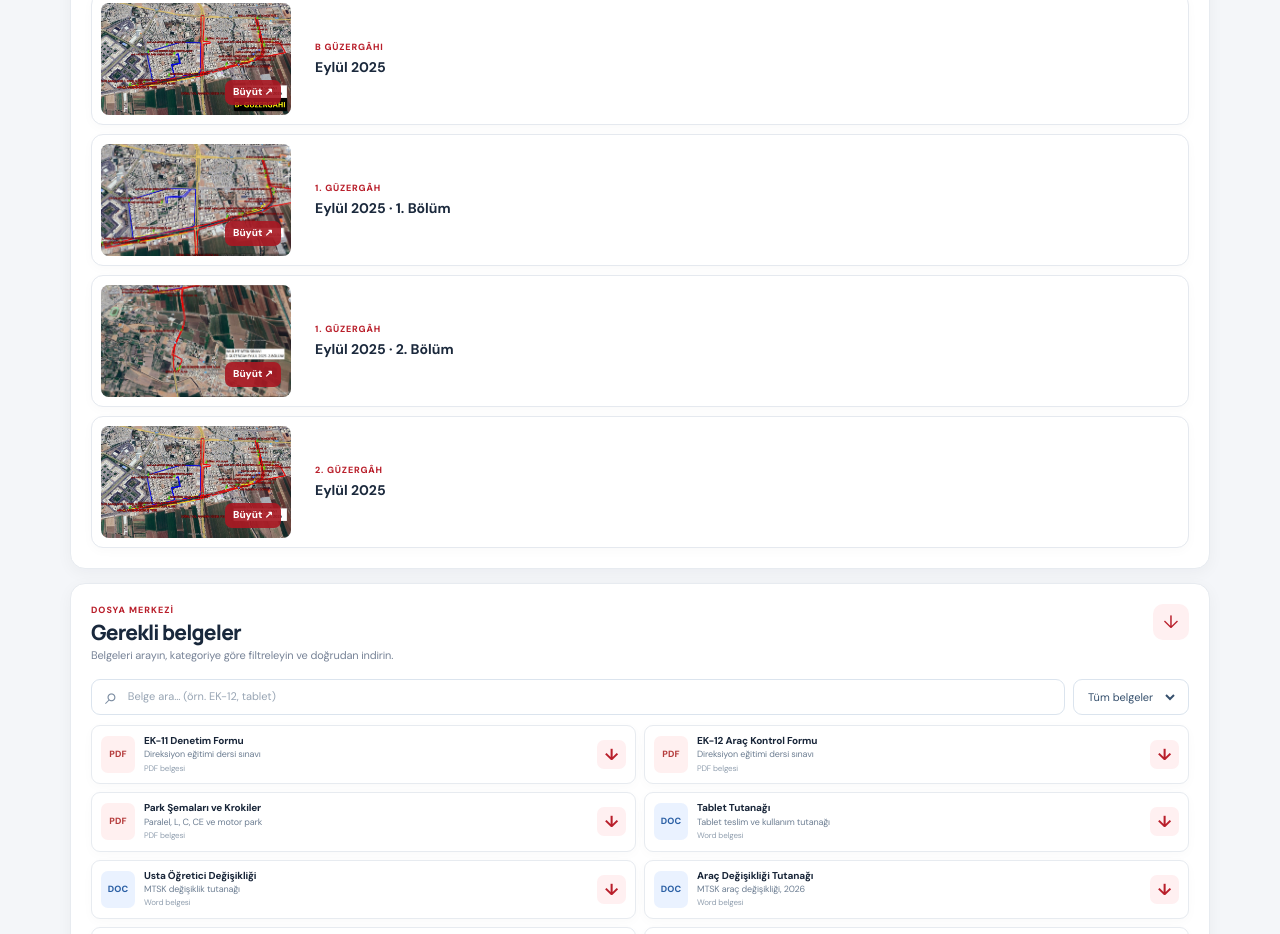
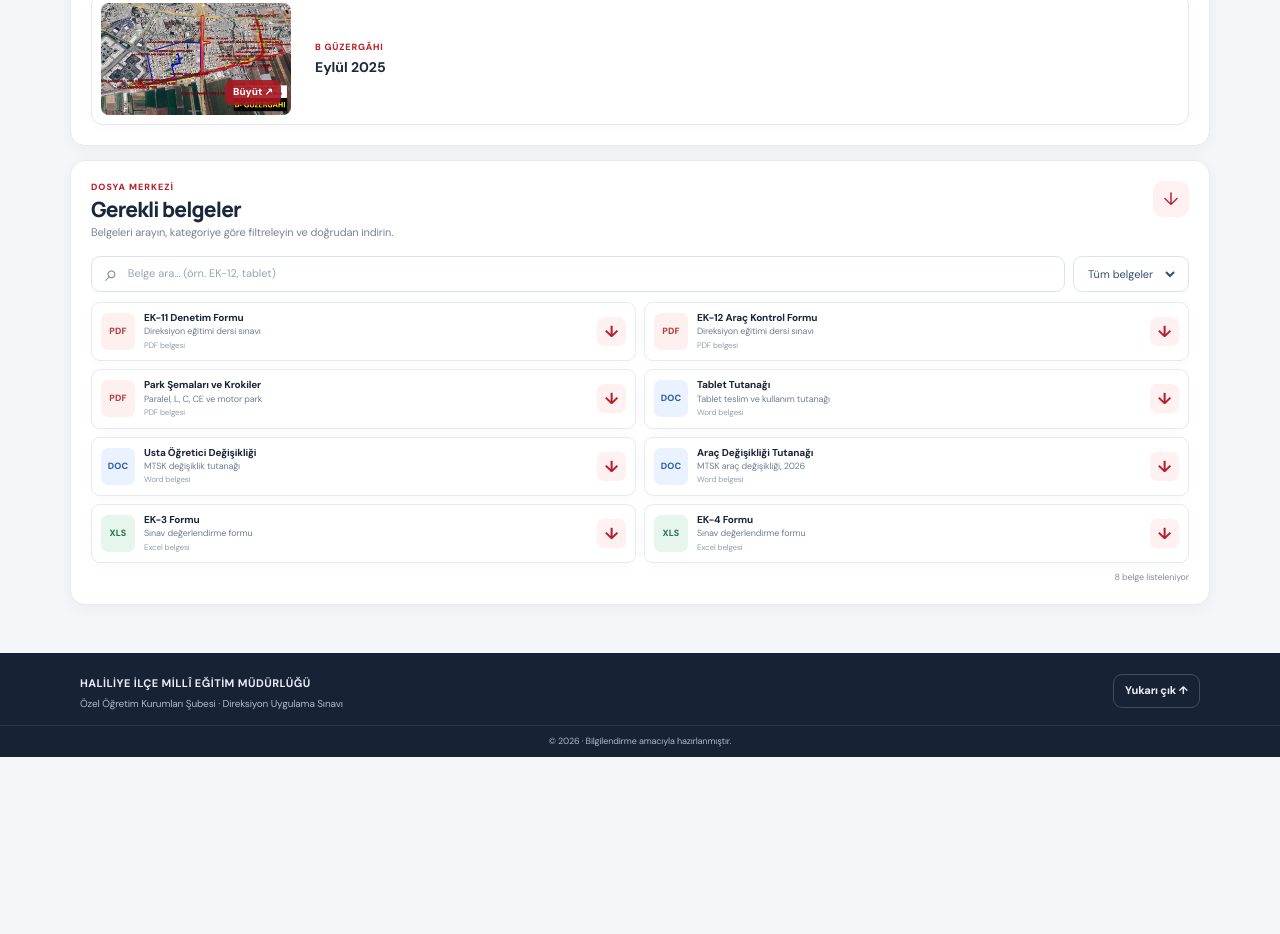
Before and after one commit to memha/duyuru, a plain HTML site: page index.html in a window 1280 px wide. Shown: the part 2752-3686 px from the top of the page. After the commit the page ends 3509 px from the top, so only its background shows below. Drawn offline with Linux system fonts and the light colour scheme.

Commit message:
Remove selected MTSK route cards

```diff
--- a/index.html
+++ b/index.html
@@ -124,9 +124,6 @@
           <button class="route-card" type="button" data-image="A.GUZERGAH EYLUL 2025 -1.BOLUM.JPG" data-alt="A güzergâhı Eylül 2025, birinci bölüm"><span class="route-image"><img src="A.GUZERGAH EYLUL 2025 -1.BOLUM.JPG" alt="A güzergâhı, birinci bölüm" loading="lazy"><span class="zoom-label">Büyüt ↗</span></span><span class="route-details"><small>A GÜZERGÂHI</small><strong>Eylül 2025 · 1. Bölüm</strong></span></button>
           <button class="route-card" type="button" data-image="A.GUZERGAH EYLUL 2025 -2.BOLUM.JPG" data-alt="A güzergâhı Eylül 2025, ikinci bölüm"><span class="route-image"><img src="A.GUZERGAH EYLUL 2025 -2.BOLUM.JPG" alt="A güzergâhı, ikinci bölüm" loading="lazy"><span class="zoom-label">Büyüt ↗</span></span><span class="route-details"><small>A GÜZERGÂHI</small><strong>Eylül 2025 · 2. Bölüm</strong></span></button>
           <button class="route-card" type="button" data-image="B.GUZERGAH EYLUL 2025 .JPG" data-alt="B güzergâhı Eylül 2025"><span class="route-image"><img src="B.GUZERGAH EYLUL 2025 .JPG" alt="B güzergâhı" loading="lazy"><span class="zoom-label">Büyüt ↗</span></span><span class="route-details"><small>B GÜZERGÂHI</small><strong>Eylül 2025</strong></span></button>
-          <button class="route-card" type="button" data-image="1.GUZERGAH EYLUL 2025 -1.BOLUM.JPG" data-alt="Birinci güzergâh Eylül 2025, birinci bölüm"><span class="route-image"><img src="1.GUZERGAH EYLUL 2025 -1.BOLUM.JPG" alt="Birinci güzergâh, birinci bölüm" loading="lazy"><span class="zoom-label">Büyüt ↗</span></span><span class="route-details"><small>1. GÜZERGÂH</small><strong>Eylül 2025 · 1. Bölüm</strong></span></button>
-          <button class="route-card" type="button" data-image="1.GUZERGAH EYLUL 2025 -2.BOLUM.JPG" data-alt="Birinci güzergâh Eylül 2025, ikinci bölüm"><span class="route-image"><img src="1.GUZERGAH EYLUL 2025 -2.BOLUM.JPG" alt="Birinci güzergâh, ikinci bölüm" loading="lazy"><span class="zoom-label">Büyüt ↗</span></span><span class="route-details"><small>1. GÜZERGÂH</small><strong>Eylül 2025 · 2. Bölüm</strong></span></button>
-          <button class="route-card" type="button" data-image="2.GUZERGAH EYLUL 2025 .JPG" data-alt="İkinci güzergâh Eylül 2025"><span class="route-image"><img src="2.GUZERGAH EYLUL 2025 .JPG" alt="İkinci güzergâh" loading="lazy"><span class="zoom-label">Büyüt ↗</span></span><span class="route-details"><small>2. GÜZERGÂH</small><strong>Eylül 2025</strong></span></button>
         </div>
       </section>
 
```
